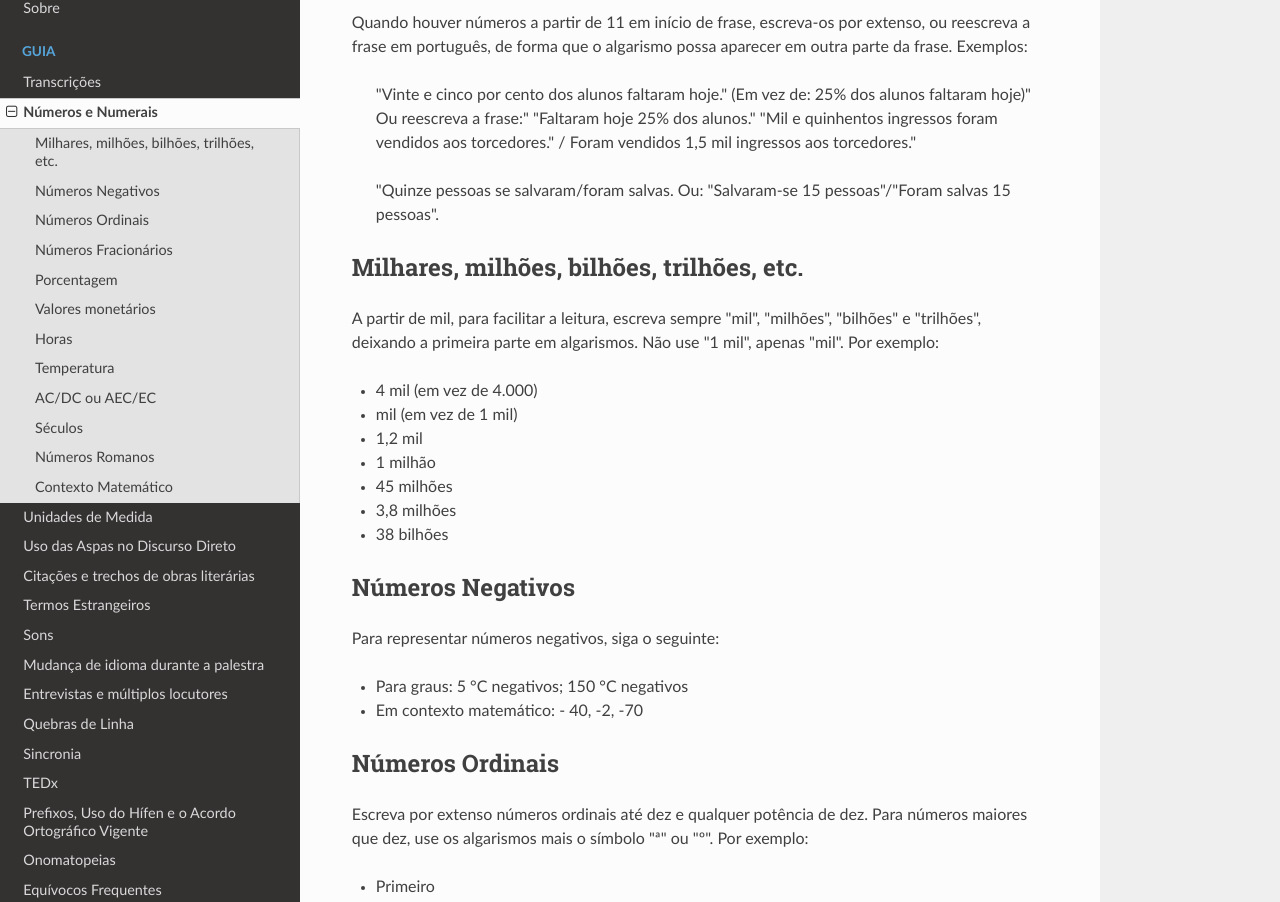
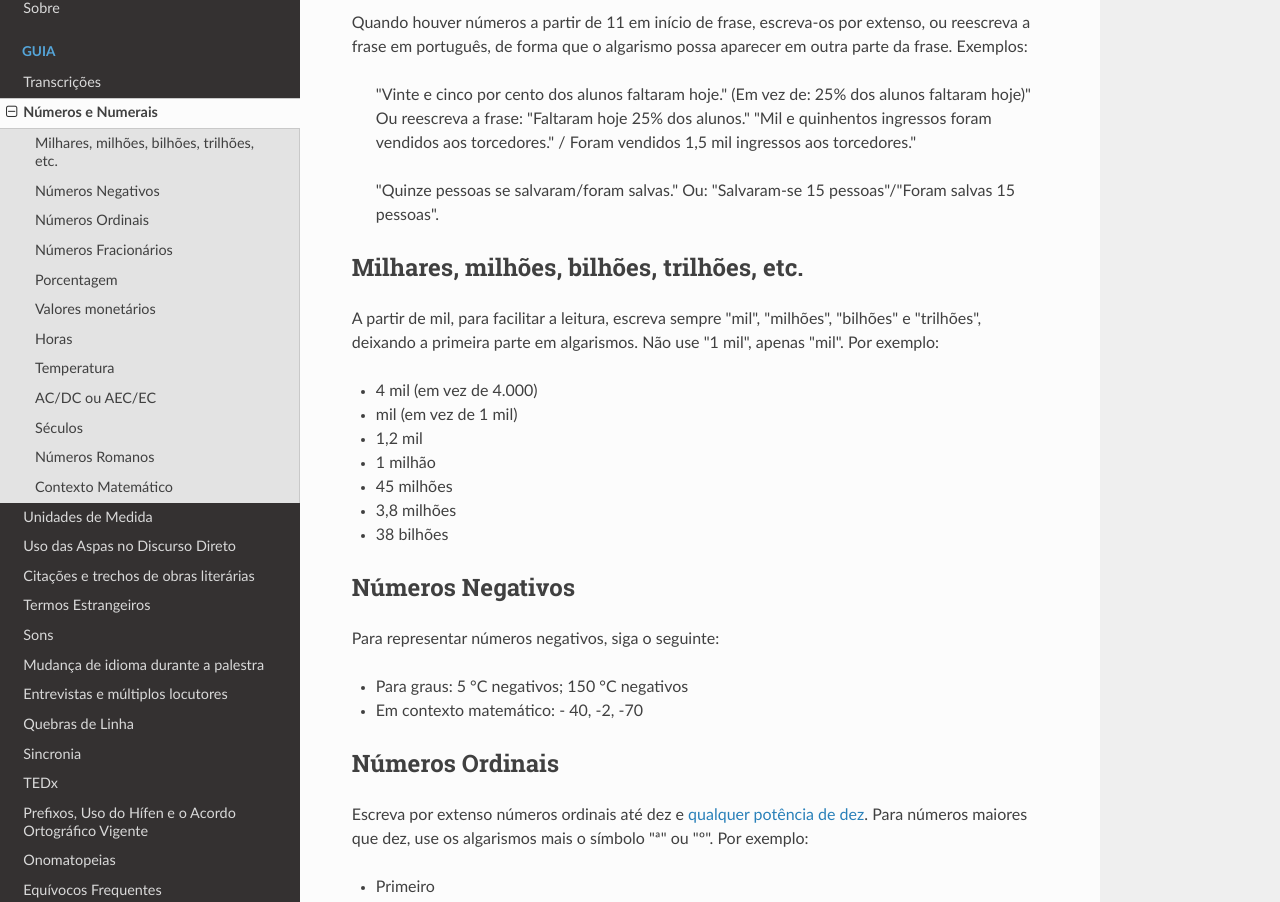
Before and after one commit to tupaschoal/TED-Translators_PT-BR_Styleguide, an MkDocs documentation site: the page built from docs/numeros_numerais.md, in a window 1280 px wide and 1400 px high, scrolled down 456 px. Shown: the part 173-1075 px from the top of the window. Built offline with MkDocs 1.6.1, drawn with Linux system fonts in a browser that asks for light colours; nearby versions of some CDN libraries; old or Windows-style settings are respelled for this version of MkDocs; some of the changed text lies outside the part shown.

```diff
--- a/docs/numeros_numerais.md
+++ b/docs/numeros_numerais.md
@@ -18,11 +18,12 @@ Havendo, na mesma frase, valores acima e abaixo de 11, use todos em algarismos.
 Quando houver números a partir de 11 em início de frase, escreva-os por extenso, ou reescreva a frase em português, de forma que o algarismo possa aparecer em outra parte da frase. Exemplos:
 
 > "Vinte e cinco por cento dos alunos faltaram hoje." (Em vez de: 25% dos alunos faltaram hoje)"
-Ou reescreva a frase:"
-"Faltaram hoje 25% dos alunos."
+Ou reescreva a frase:
+> "Faltaram hoje 25% dos alunos."
 > "Mil e quinhentos ingressos foram vendidos aos torcedores." / Foram vendidos 1,5 mil ingressos aos torcedores."
 
-> "Quinze pessoas se salvaram/foram salvas. Ou: "Salvaram-se 15 pessoas"/"Foram salvas 15 pessoas".
+> "Quinze pessoas se salvaram/foram salvas." Ou: "Salvaram-se 15 pessoas"/"Foram salvas 15 pessoas".
+
 ## Milhares, milhões, bilhões, trilhões, etc.
 
 A partir de mil, para facilitar a leitura, escreva sempre "mil", "milhões", "bilhões" e "trilhões", deixando a primeira parte em algarismos. Não use "1 mil", apenas "mil". Por exemplo:
@@ -51,7 +52,7 @@ Para representar números negativos, siga o seguinte:
 
 
 ## Números Ordinais
-Escreva por extenso números ordinais até dez e qualquer potência de dez. Para números maiores que dez, use os algarismos mais o símbolo "ª" ou "º". Por exemplo:
+Escreva por extenso números ordinais até dez e [qualquer potência de dez](#milhares-milhoes-bilhoes-trilhoes-etc). Para números maiores que dez, use os algarismos mais o símbolo "ª" ou "º". Por exemplo:
 
 - Primeiro
 
@@ -111,7 +110,7 @@ Lembre-se de ajustar o plural ou singular de acordo com o número que antecede a
 ## Horas
 Para representar horas, use o formato também adotado na escrita comum. Exemplos:
 
-> 12h ou 12 horas/ 15h20min / 19h45min17s / meio-dia / meia-noite.
+> 12h ou 12 horas / 15h20min / 19h45min17s / meio-dia / meia-noite.
 
 
 Note que, caso a velocidade e o comprimento da legenda permitam, ou em casos de locução, você pode optar por escrever a unidade de tempo por extenso. Exemplo:
@@ -133,6 +132,7 @@ O emprego das siglas Antes de Cristo (AC) e depois de Cristo (DC) ou de Antes da
 Para escrever séculos, use sempre algarismos arábicos. Exemplos:
 
 > "Shakespeare nasceu no século 16."
+
 > Século 21
 
 
```
Also changed, not shown: other parts of docs/numeros_numerais.md (+2 -4 lines).
